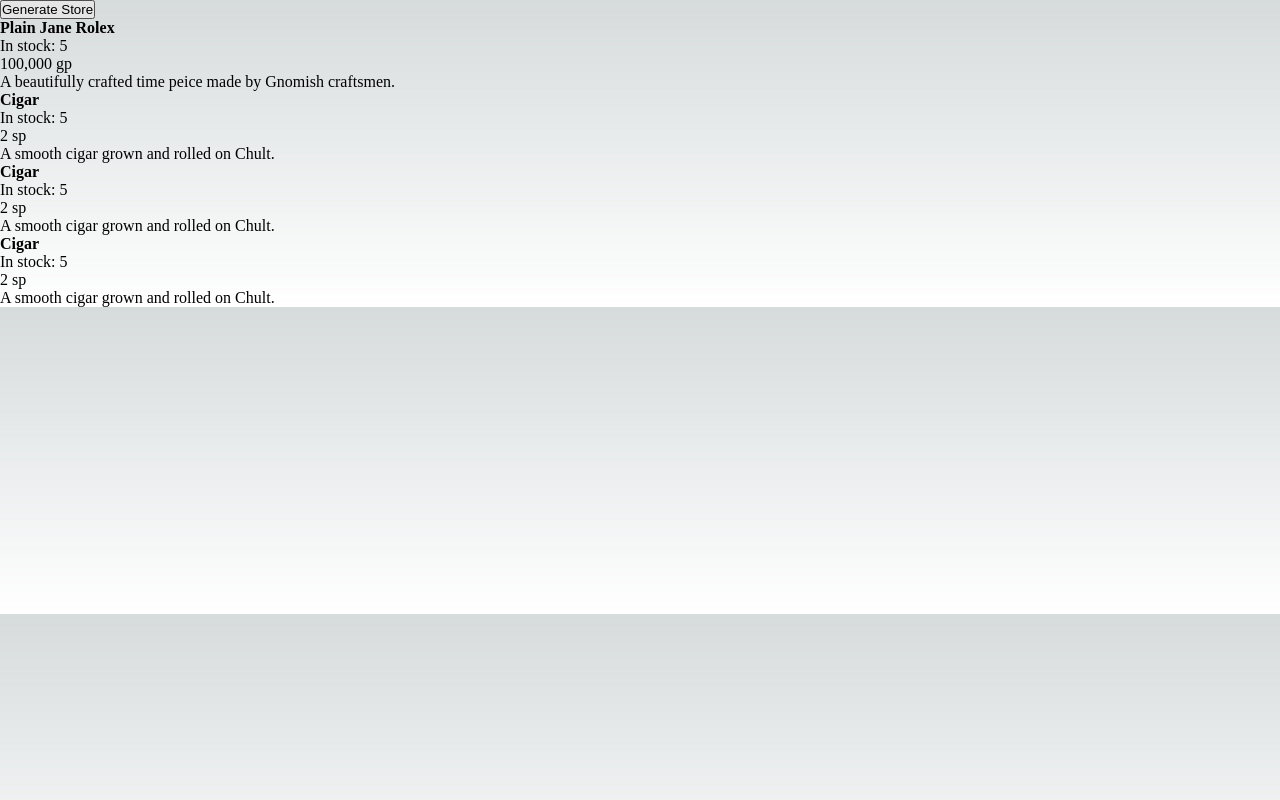
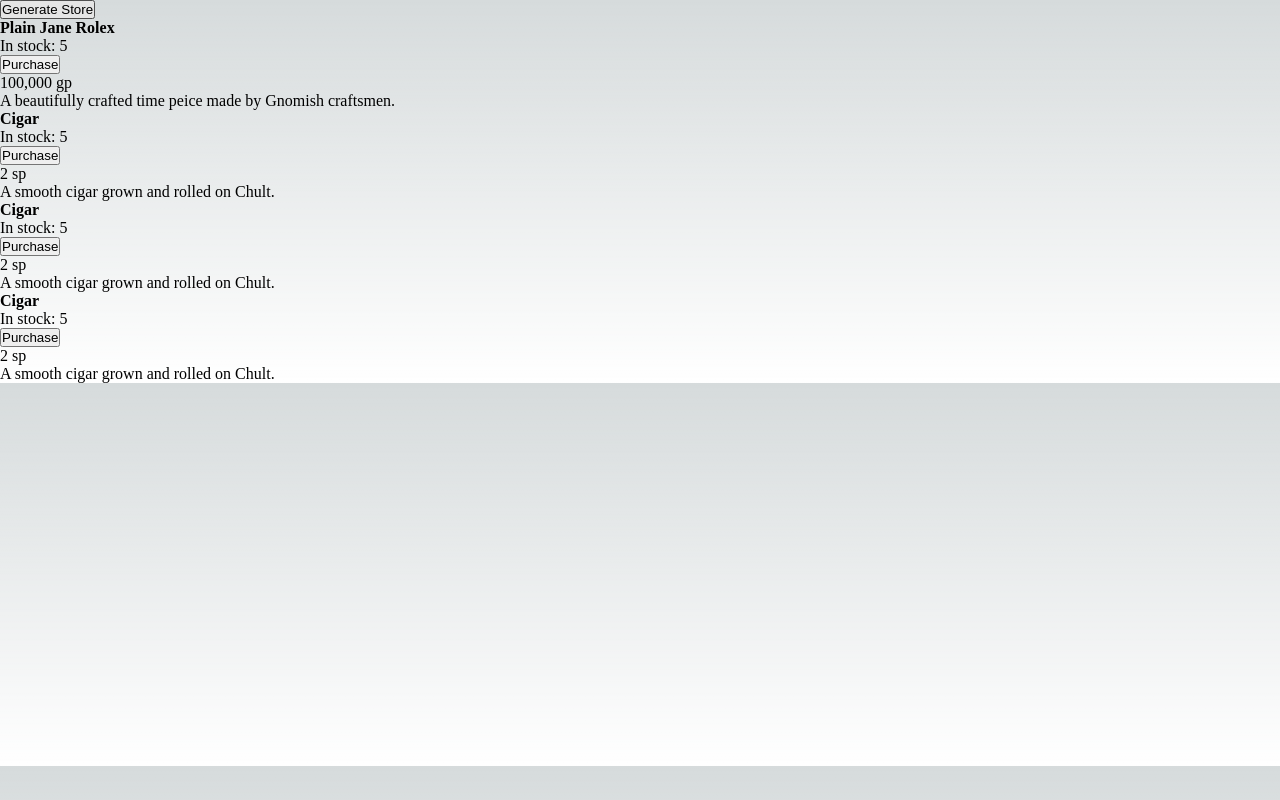
Before and after one commit to ayechanst/dungeons-and-dragons-store, a Next.js app: page / in a window 1280 px wide. Both pictures are taken after a click on the button "Generate Store". Built offline with nearby package versions, Linux system fonts and the light colour scheme.

Commit message:
user can now set quantity

```diff
--- a/components/MakeItem.tsx
+++ b/components/MakeItem.tsx
@@ -1,3 +1,5 @@
+import { useState } from 'react';
+
 interface StoreItem {
   product: string;
   quantity: number;
@@ -10,10 +12,19 @@ interface MakeItemProps {
 }
 
 export default function MakeItem({ item }: MakeItemProps) {
+  const [quantity, setQuantity] = useState(item.quantity);
+
+  function handleClick() {
+    setQuantity((item.quantity -= 1));
+  }
+
   return (
     <div>
       <h4>{item.product}</h4>
-      <div>In stock: {item.quantity}</div>
+      <div>
+        <div>In stock: {item.quantity}</div>
+        <button onClick={handleClick}>Purchase</button>
+      </div>
       <p>{item.price}</p>
       <div>{item.description}</div>
     </div>
--- a/pages/index.tsx
+++ b/pages/index.tsx
@@ -5,6 +5,7 @@ import { generalStore } from '../library/items';
 
 export default function Store() {
   const [items, setItems] = useState<Array<number>>();
+
   function handleClick() {
     let randomNumbers = randomPicker(4);
 
```
